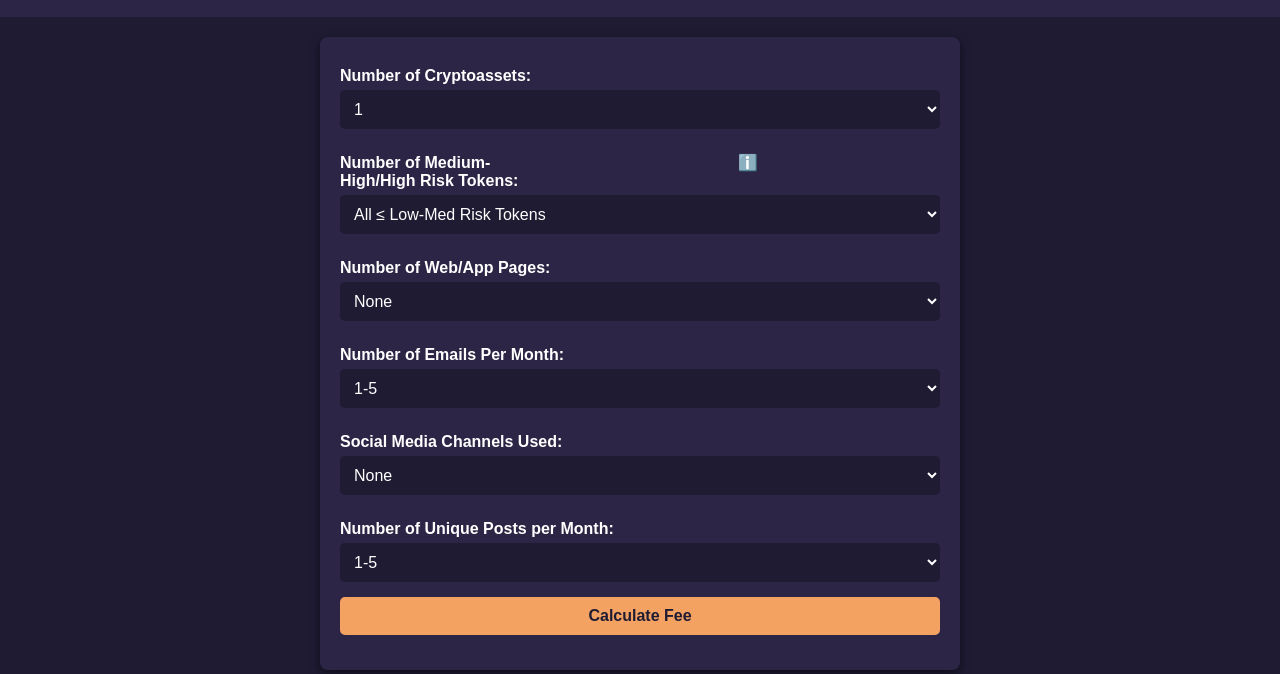
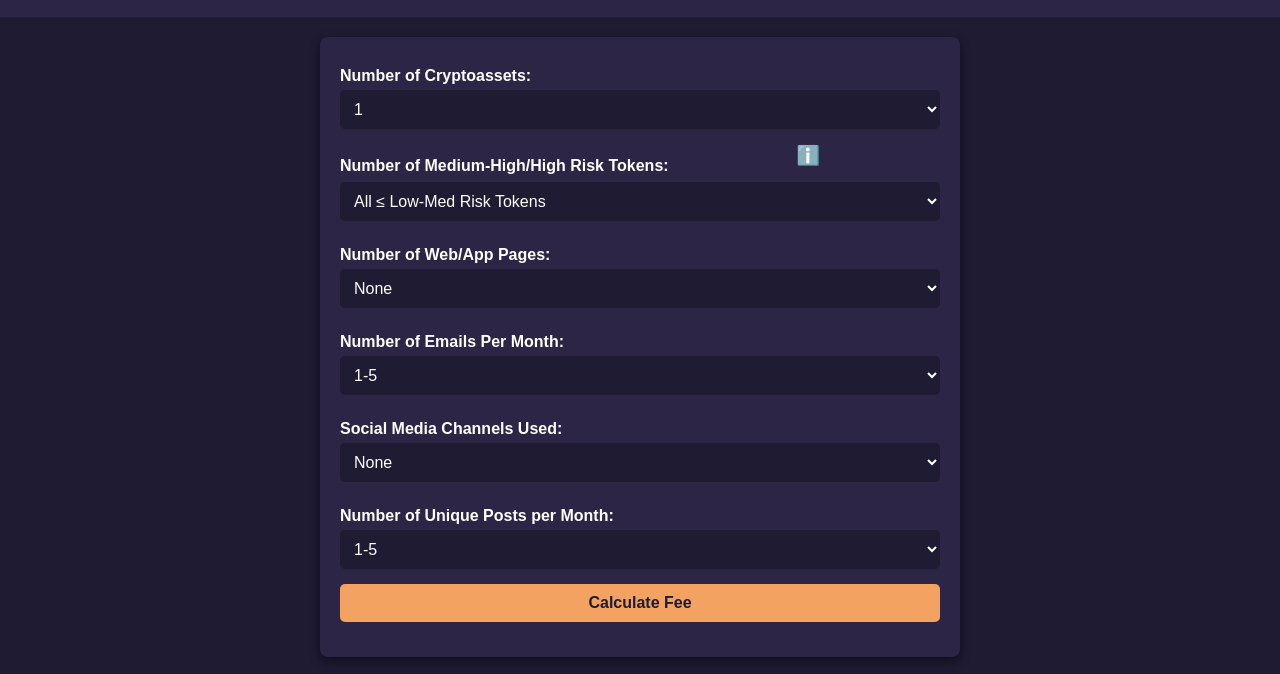
Before and after one commit to FireCrackerNutz/englebert-fee-calc, a plain HTML site: page index.html in a window 1280 px wide. Shown: the part 90-764 px from the top of the page. Drawn offline with Linux system fonts and the light colour scheme.

Commit message:
Update styles.css

```diff
--- a/styles.css
+++ b/styles.css
@@ -97,22 +97,28 @@ footer {
 
 /* Style for the info button */
 .inline-container {
-    display: flex;
-    align-items: center; /* Aligns the button vertically with the text */
-    gap: 5px; /* Adds space between the label and the button */
+    display: flex; /* Ensures the label and button are on the same line */
+    align-items: center; /* Vertically aligns the label and button */
+    gap: 8px; /* Adds a small space between the label and button */
+    white-space: nowrap; /* Prevents the label text from wrapping */
 }
 
 .info-button {
-    background-color: transparent;
+    background-color: transparent; /* Matches background */
     border: none;
-    color: #f4a261;
-    font-size: 1rem;
+    color: #f4a261; /* Englebert orange */
+    font-size: 1.2rem; /* Adjusts size of the info icon */
     cursor: pointer;
-    padding: 0; /* Remove any padding to align properly */
+    transition: transform 0.2s; /* Adds hover effect */
+    padding: 0; /* Removes extra padding */
 }
 
 .info-button:hover {
-    color: #e08f53; /* Slightly darker orange on hover */
+    transform: scale(1.2); /* Slight zoom effect on hover */
+}
+
+.info-button:focus {
+    outline: none; /* Removes focus outline */
 }
 
 
```
